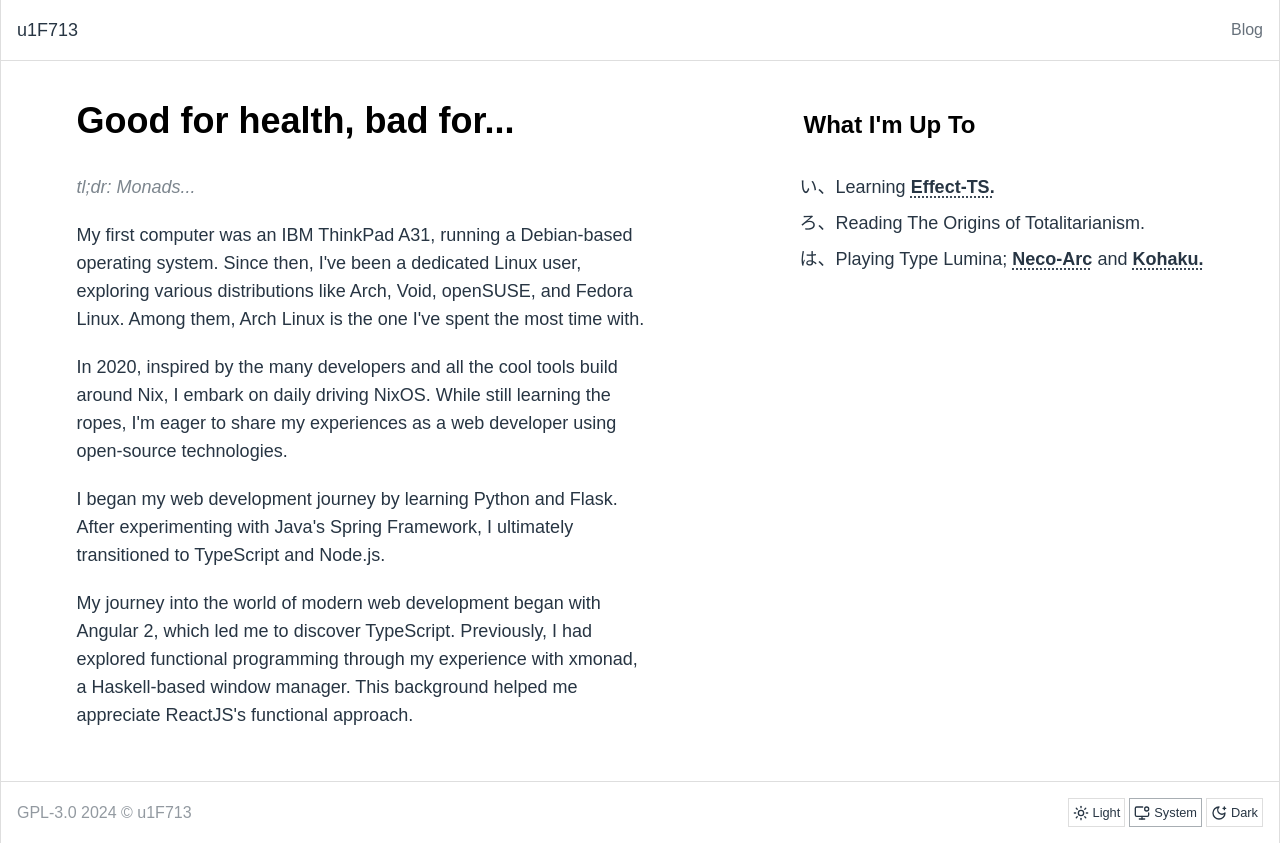
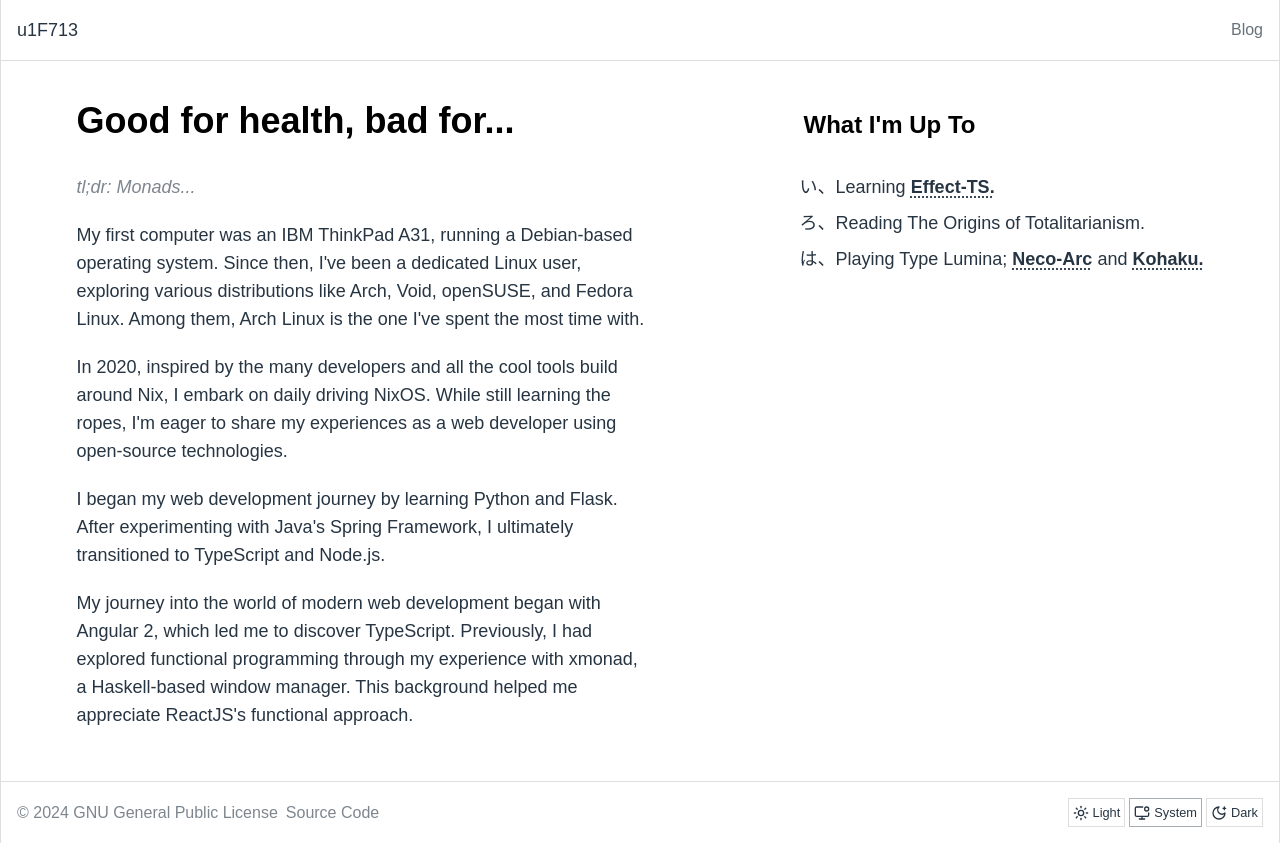
Before and after one commit to u1F713/u1F713.github.io, a Next.js app: page / in a window 1280 px wide. Built offline with nearby package versions, Linux system fonts and the light colour scheme; a web font is replaced by a local one.

Commit message:
feat: update page footer

```diff
--- a/app/layout.tsx
+++ b/app/layout.tsx
@@ -2,6 +2,7 @@ import ThemeSwitch from '@/features/themes/theme-switch'
 import type { Metadata, NextPage } from 'next'
 import { ThemeProvider } from 'next-themes'
 import { IBM_Plex_Sans_JP } from 'next/font/google'
+import Link from 'next/link'
 import Container from './components/container.tsx'
 import Header from './components/Header.tsx'
 import './globals.css'
@@ -41,8 +42,22 @@ const RootLayout: NextPage<RootProps> = ({ children }) => (
         </div>
 
         <Container border-t border-l border-r>
-          <footer className="flex items-center justify-between gap-4 p-4">
-            <span className="opacity-50">GPL-3.0 2024 © u1F713</span>
+          <footer className="flex flex-wrap items-center justify-between gap-4 p-4">
+            <nav className="text-ds-text/60 flex flex-wrap gap-2">
+              <Link
+                className="hover:underline"
+                href="https://www.gnu.org/licenses/gpl-3.0.en.html"
+                target="_blank"
+              >
+                &copy; {new Date().getFullYear()} GNU General Public License
+              </Link>
+              <Link
+                className="hover:underline"
+                href="https://github.com/u1F713/u1F713.github.io"
+              >
+                Source Code
+              </Link>
+            </nav>
             <ThemeSwitch />
           </footer>
         </Container>
```
